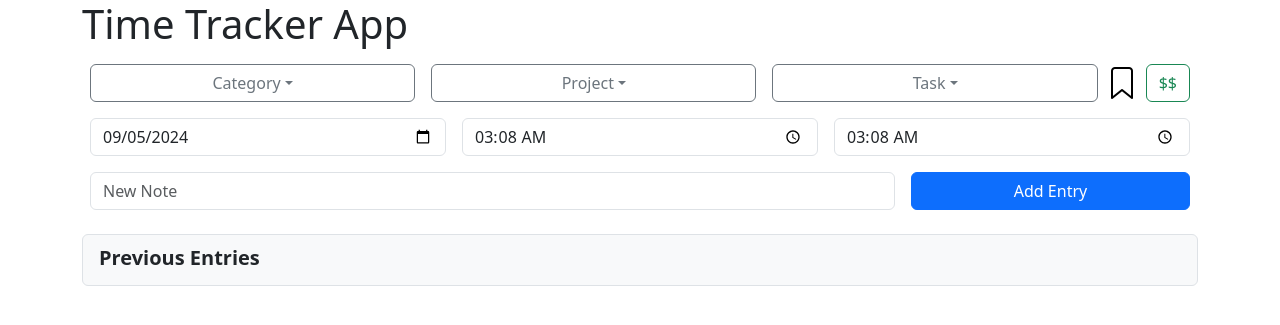
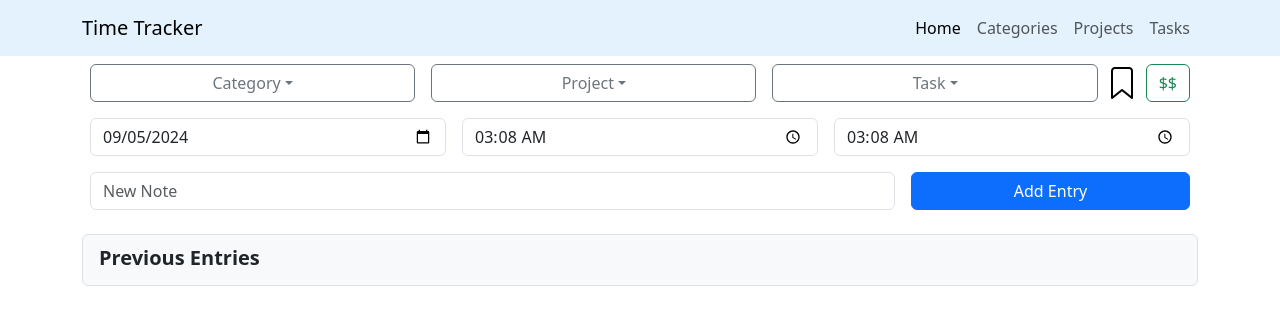
Before and after one commit to hello-dg/Time-Tracker-App-Bootstrap, a Flask app: page / in a window 1280 px wide. Shown: the top 325 px of the page. Run offline with Flask 3, Linux system fonts and the light colour scheme; data that the repository does not hold is empty.

Commit message:
Add navbar

```diff
--- a/templates/index.html
+++ b/templates/index.html
@@ -8,7 +8,30 @@
     <link href="https://cdn.jsdelivr.net/npm/bootstrap@5.3.3/dist/css/bootstrap.min.css" rel="stylesheet" integrity="sha384-QWTKZyjpPEjISv5WaRU9OFeRpok6YctnYmDr5pNlyT2bRjXh0JMhjY6hW+ALEwIH" crossorigin="anonymous">
 </head>
 <body>
-    <div class="container" id="navbar"><h1>Time Tracker App</h1></div>
+    <nav class="navbar navbar-expand-md" style="background-color: #e3f2fd;">
+        <div class="container">
+            <a class="navbar-brand  mb-0 h1" href="#">Time Tracker</a>
+            <button class="navbar-toggler" type="button" data-bs-toggle="collapse" data-bs-target="#navbarNav" aria-controls="navbarNav" aria-expanded="false" aria-label="Toggle navigation">
+                <span class="navbar-toggler-icon"></span>
+            </button>
+            <div class="collapse navbar-collapse" id="navbarNav">
+                <ul class="navbar-nav ms-auto">
+                    <li class="nav-item">
+                        <a class="nav-link active" aria-current="page" href="#">Home</a>
+                    </li>
+                    <li class="nav-item">
+                        <a class="nav-link" href="#">Categories</a>
+                    </li>
+                    <li class="nav-item">
+                        <a class="nav-link" href="#">Projects</a>
+                    </li>
+                    <li class="nav-item">
+                        <a class="nav-link" href="#">Tasks</a>
+                    </li>
+                </ul>
+            </div>
+        </div>
+    </nav>
 
     <div class="container" id="form">
         <form action="{{ url_for('add_entry') }}" id="time-entry-form" method="POST">
```
Also changed, not shown: static/css/styles.css (deleted).
